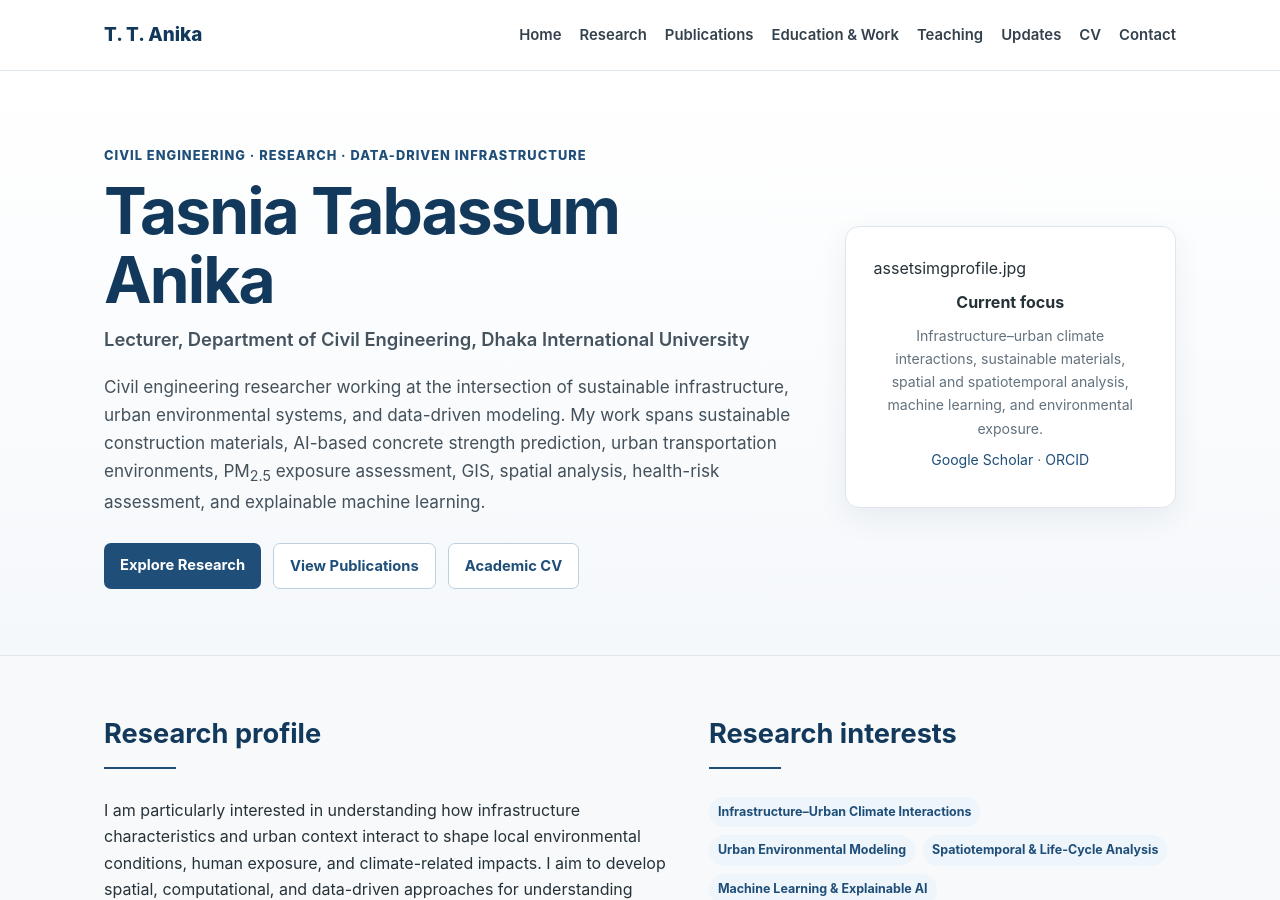
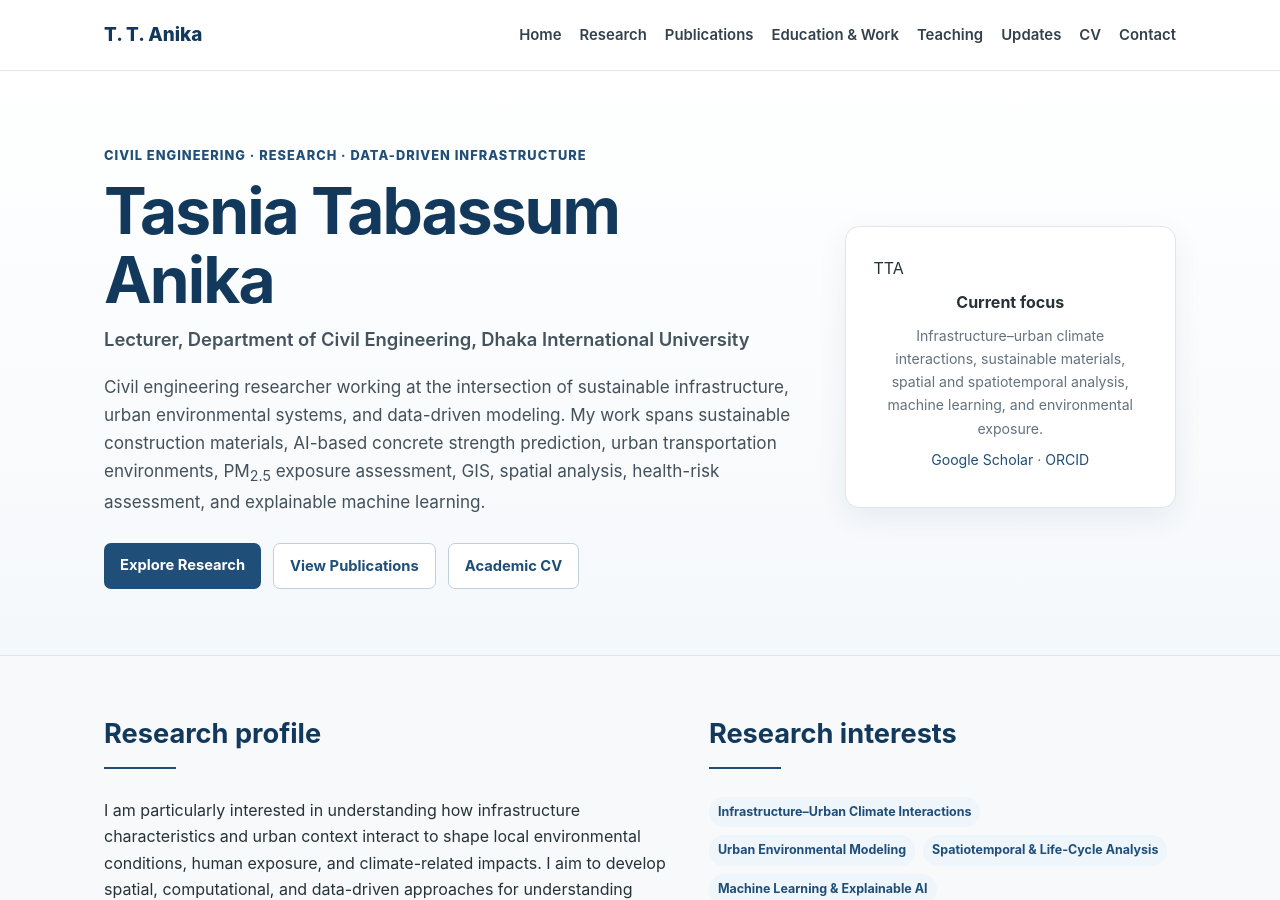
Before and after one commit to TasniaTabassumANIKA/TasniaTabassumANIKA.github.io, a Jekyll site: the page built from index.md, in a window 1280 px wide and 900 px high. Built offline with Jekyll 4.4.1, drawn with Linux system fonts in a browser that asks for light colours.

Commit message:
Update index.md

```diff
--- a/index.md
+++ b/index.md
@@ -18,7 +18,7 @@ title: Home
     </div>
 
     <aside class="profile-card">
-      <div class="<img>">assetsimgprofile.jpg</div>
+      <div class="<img>">TTA</div>
       <p><strong>Current focus</strong></p>
       <p class="small">Infrastructure–urban climate interactions, sustainable materials, spatial and spatiotemporal analysis, machine learning, and environmental exposure.</p>
       <p class="small"><a href="{{ site.author.scholar }}">Google Scholar</a> · <a href="{{ site.author.orcid }}">ORCID</a></p>
```
